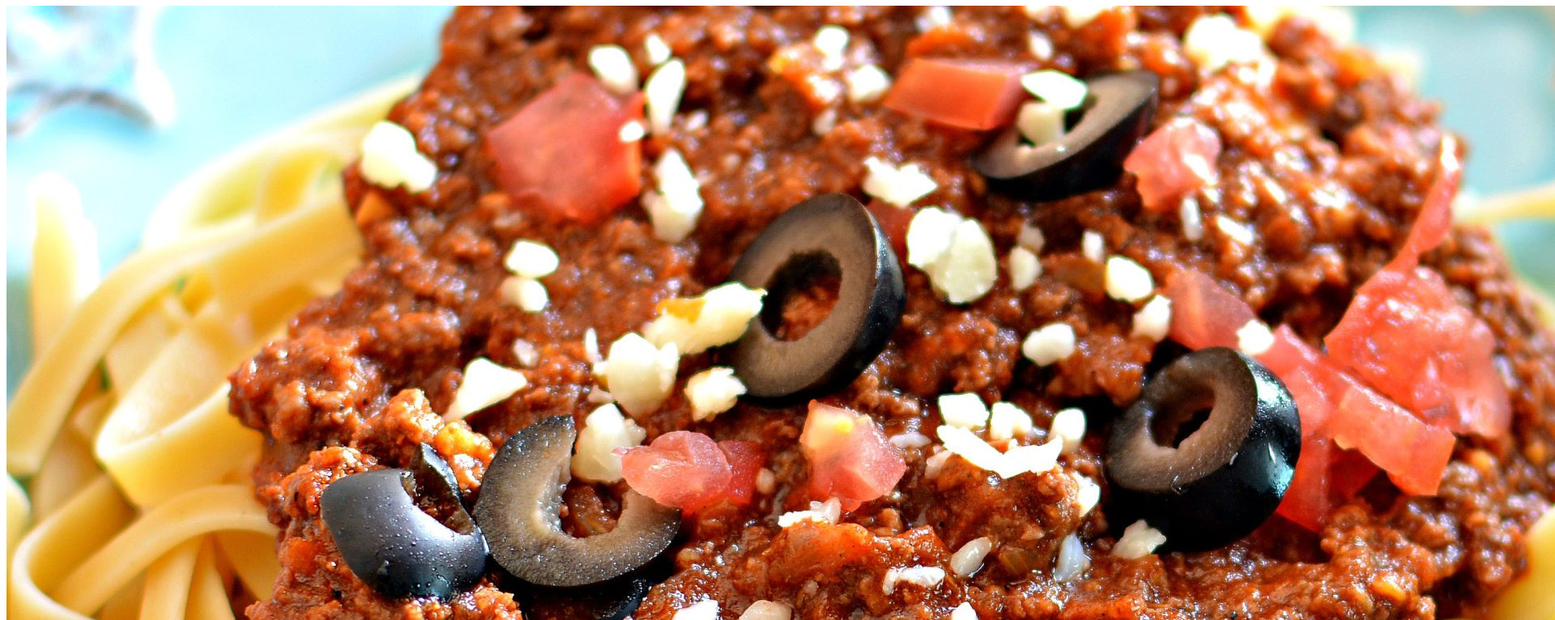
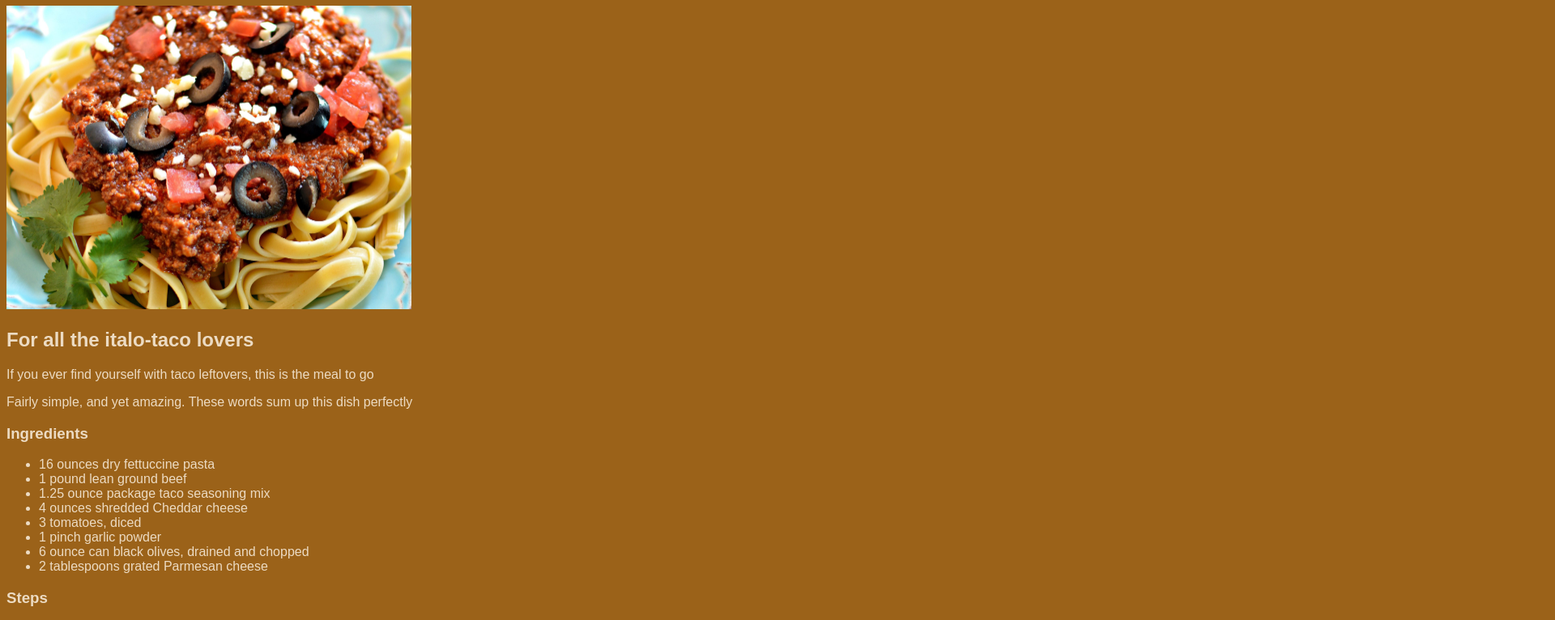
Before and after one commit to jan-c-nowak/odin-recipes, a plain HTML site: page recipes/taco-pasta.html in a window 1280 px wide. Shown: the part 73-839 px from the top of the page at 81% size, 1920 px wide, since content can reach past the window. Drawn offline with Linux system fonts and the light colour scheme.

Commit message:
Update style.css

```diff
--- a/style.css
+++ b/style.css
@@ -0,0 +1,18 @@
+* {
+    text-align: justify;
+}
+
+img {
+    width: 500px;
+    height: auto;
+}
+
+body {
+    font-family: sans-serif;
+    background-color: rgb(155, 98, 25);
+    color:rgb(236, 219, 195);
+}
+
+a {
+    color: white;
+}
```
Also changed, not shown: index.html (+1 -0 lines).
